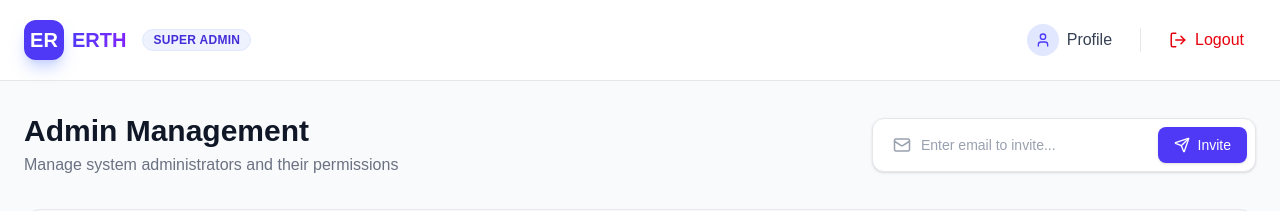
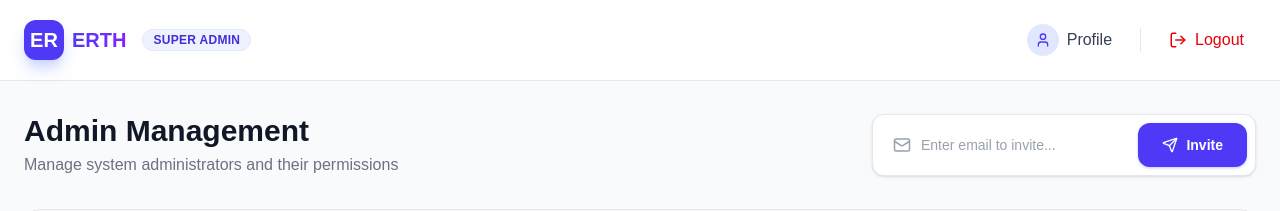
Before and after one commit to Rahul-4112000/E-Commerce-Frontend, a Next.js app: page /super_admin in a window 1280 px wide. Shown: the top 211 px of the page. Built offline with nearby package versions, Linux system fonts and the light colour scheme; no server answers.

Commit message:
fix: handle pluralization in admin count and update invite button to use shared component with loading state

```diff
--- a/src/feature/superAdmin/components/AdminInvite.tsx
+++ b/src/feature/superAdmin/components/AdminInvite.tsx
@@ -6,6 +6,7 @@ import { emailValidation } from "@/shared/validation/validation";
 import { showToast } from "@/shared/utils/toast.util";
 import { postApi } from "@/shared/utils/api-connector";
 import { API_PATHS } from "@/config/api.path";
+import { Button } from "@/shared/components/atoms/Button";
 
 const initialState = {
   email: "",
@@ -74,13 +75,14 @@ export const AdminInvite = () => {
             className="w-full pl-10 pr-4 py-2 bg-transparent focus:outline-none text-sm text-gray-800 placeholder-gray-400"
           />
         </div>
-        <button
+        <Button
           onClick={handleSubmit}
+          disabled={adminData.loading}
           className="bg-indigo-600 hover:bg-indigo-700 text-white px-4 py-2 rounded-lg flex items-center gap-2 text-sm font-medium transition-colors shadow-sm cursor-pointer"
         >
-          {adminData.loading ? <Loader size={16} /> : <Send size={16} />}
-          Invite
-        </button>
+          {adminData.loading ? <Loader size={16} /> : <span className="flex gap-2"><Send size={16} className="mt-0.5" /> Invite</span>}
+
+        </Button>
       </div>
     </div>
   );
--- a/src/feature/superAdmin/components/AdminTable.tsx
+++ b/src/feature/superAdmin/components/AdminTable.tsx
@@ -113,7 +113,7 @@ export const AdminTable = () => {
       <div className="flex flex-col sm:flex-row justify-between items-start sm:items-center gap-4 bg-gray-50/50 p-5 rounded-2xl border border-gray-200">
         <SearchInput placeholder="Search admins..." />
         <div className="text-sm text-gray-500 font-medium bg-white px-4 py-2 rounded-xl border border-gray-100 shadow-sm">
-          Total: <span className="text-indigo-600 font-semibold">{adminList.count}</span> Admins
+          Total: <span className="text-indigo-600 font-semibold">{adminList.count}</span> {adminList.count === 1 ? 'Admin' : 'Admins'}
         </div>
       </div>
 
```
